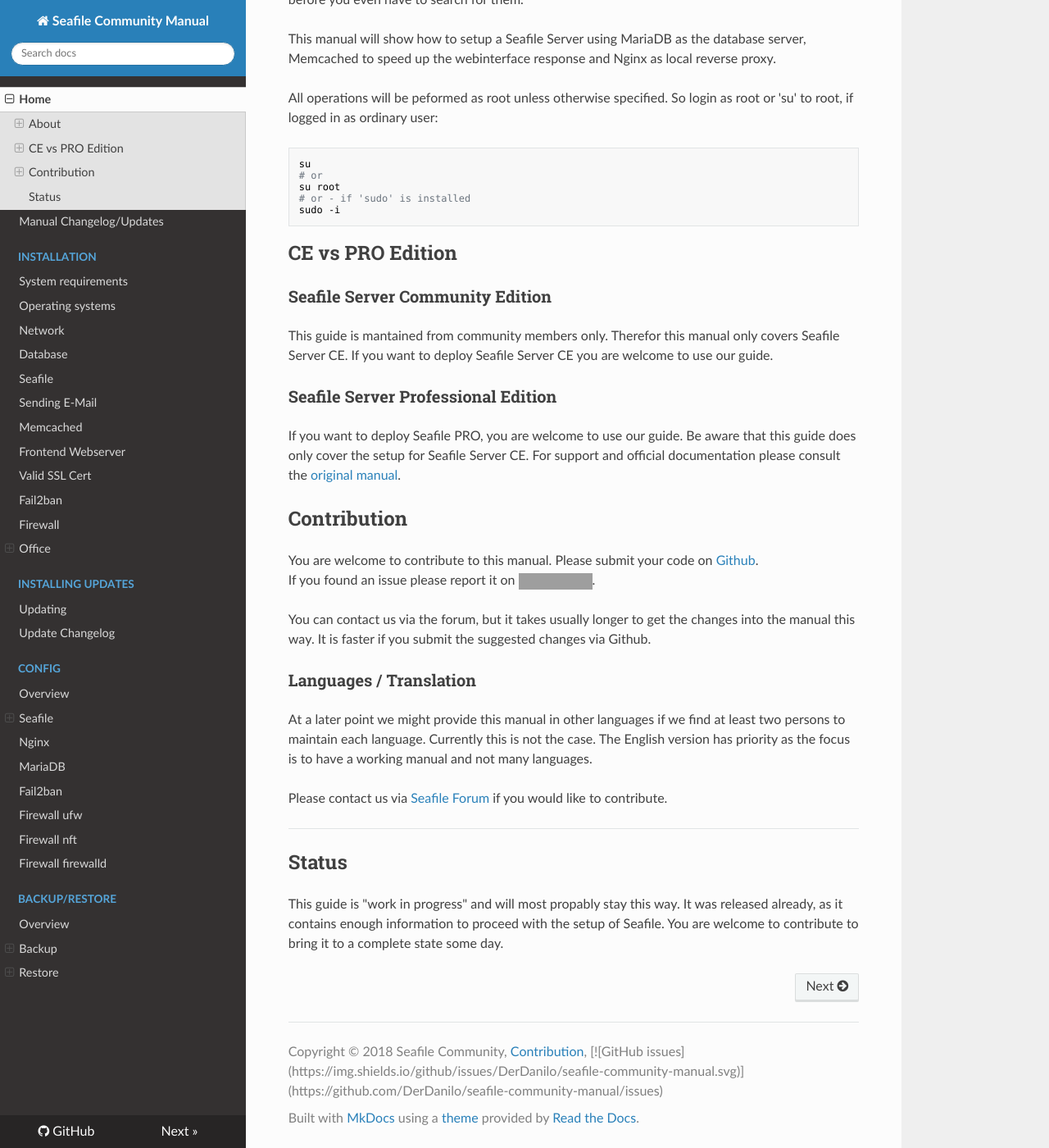
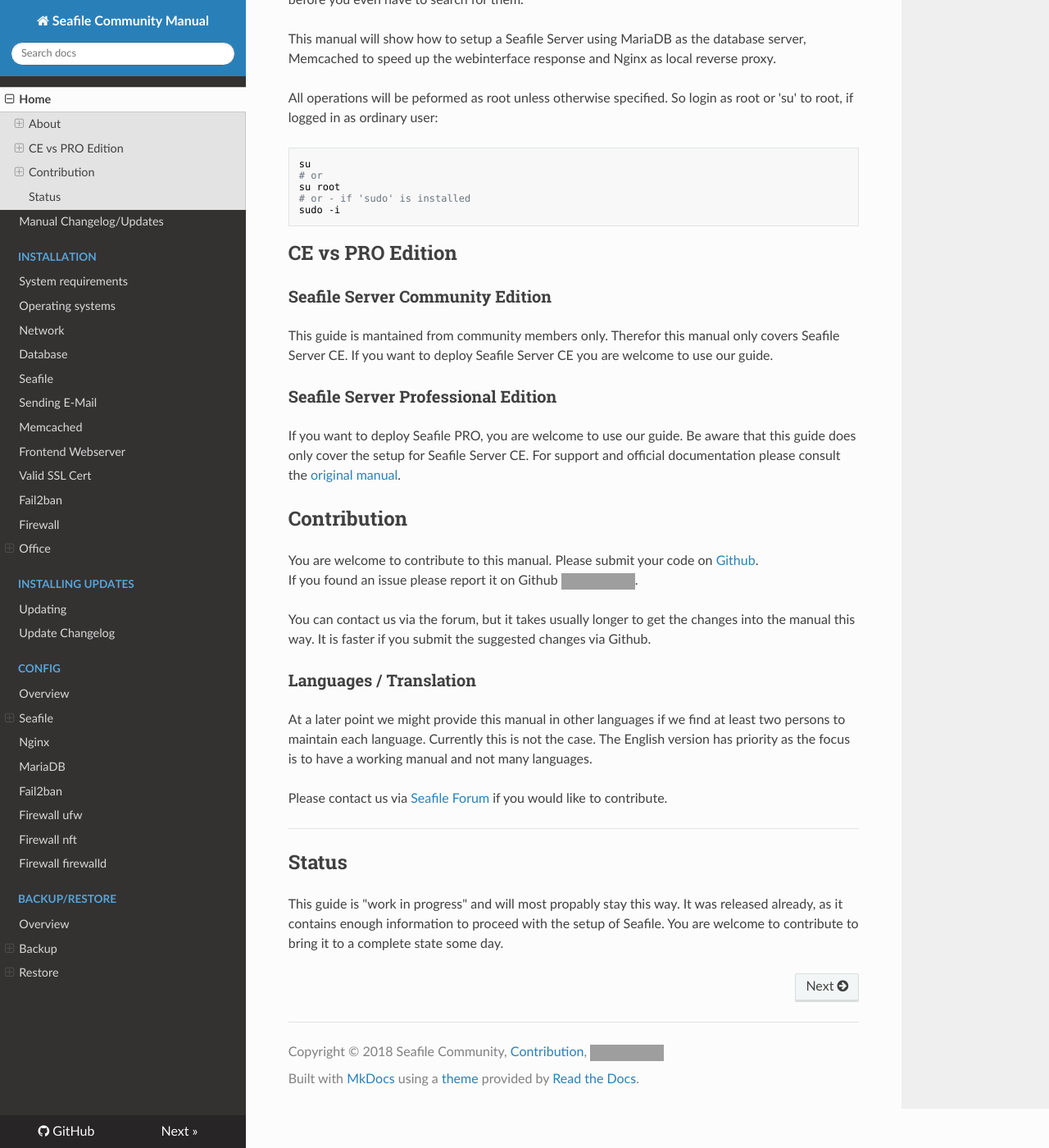
Before and after one commit to DerDanilo/seafile-community-manual, an MkDocs documentation site: the page built from docs/index.md, in a window 1280 px wide and 1400 px high, scrolled down 1087 px. Shown: the whole window at 82% size. Built offline with MkDocs 1.6.1, drawn with Linux system fonts in a browser that asks for light colours; nearby versions of some CDN libraries; old or Windows-style settings are respelled for this version of MkDocs; grey boxes are pictures that could not be loaded.

Commit message:
Fix footer link

```diff
--- a/mkdocs.yml
+++ b/mkdocs.yml
@@ -59,4 +59,4 @@ markdown_extensions:
         permalink:
     - admonition:
 
-copyright: Copyright &copy; 2018 Seafile Community, <a href="/#contribution">Contribution</a>, [![GitHub issues](https://img.shields.io/github/issues/DerDanilo/seafile-community-manual.svg)](https://github.com/DerDanilo/seafile-community-manual/issues)
+copyright: Copyright &copy; 2018 Seafile Community, <a href="/#contribution">Contribution</a>, <a href="https://github.com/DerDanilo/seafile-community-manual/issues"><img alt="GitHub issues" src="https://img.shields.io/github/issues/DerDanilo/seafile-community-manual.svg"></a>
```
Also changed, not shown: docs/index.md (+1 -1 lines).
